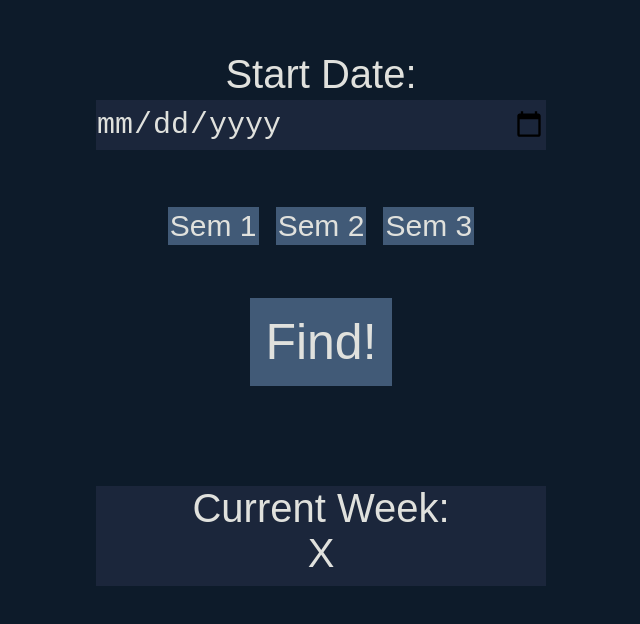
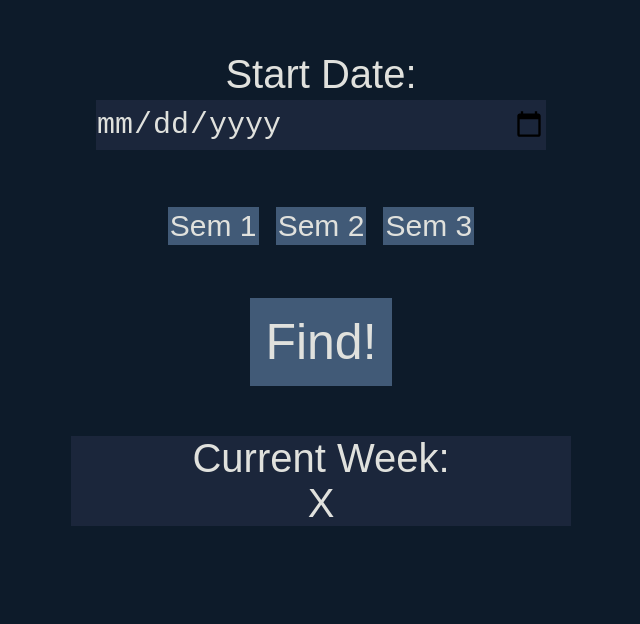
Before and after one commit to MM079487/Sem-Week-Calculator, a plain HTML site: page index.html in a window 1280 px wide. Shown: the part 148-772 px from the top of the page, without its empty margins (319-959 px from the left). Drawn offline with Linux system fonts and the light colour scheme.

Commit message:
Add files via upload

```diff
--- a/index.html
+++ b/index.html
@@ -2,7 +2,7 @@
 <html lang="en">
 <head>
     <meta charset="UTF-8">
-    <meta name="viewport" content="width=device-width, initial-scale=1.0">
+    <meta name="viewport" content="width=device-width, initial-scale=1">
     <link rel="stylesheet" href="style.css">
     <title>Semester Week Calculator</title>
 </head>
--- a/style.css
+++ b/style.css
@@ -73,10 +73,9 @@
 .resultBox{
     font-size: 40px;
     margin: auto;
-    margin-top: 100px;
-    width: 450px;
+    margin-top: 50px;
+    width:500px;
     text-align: center;
-    height: 100px;
     background-color: #1B263B;
 }
 
```
